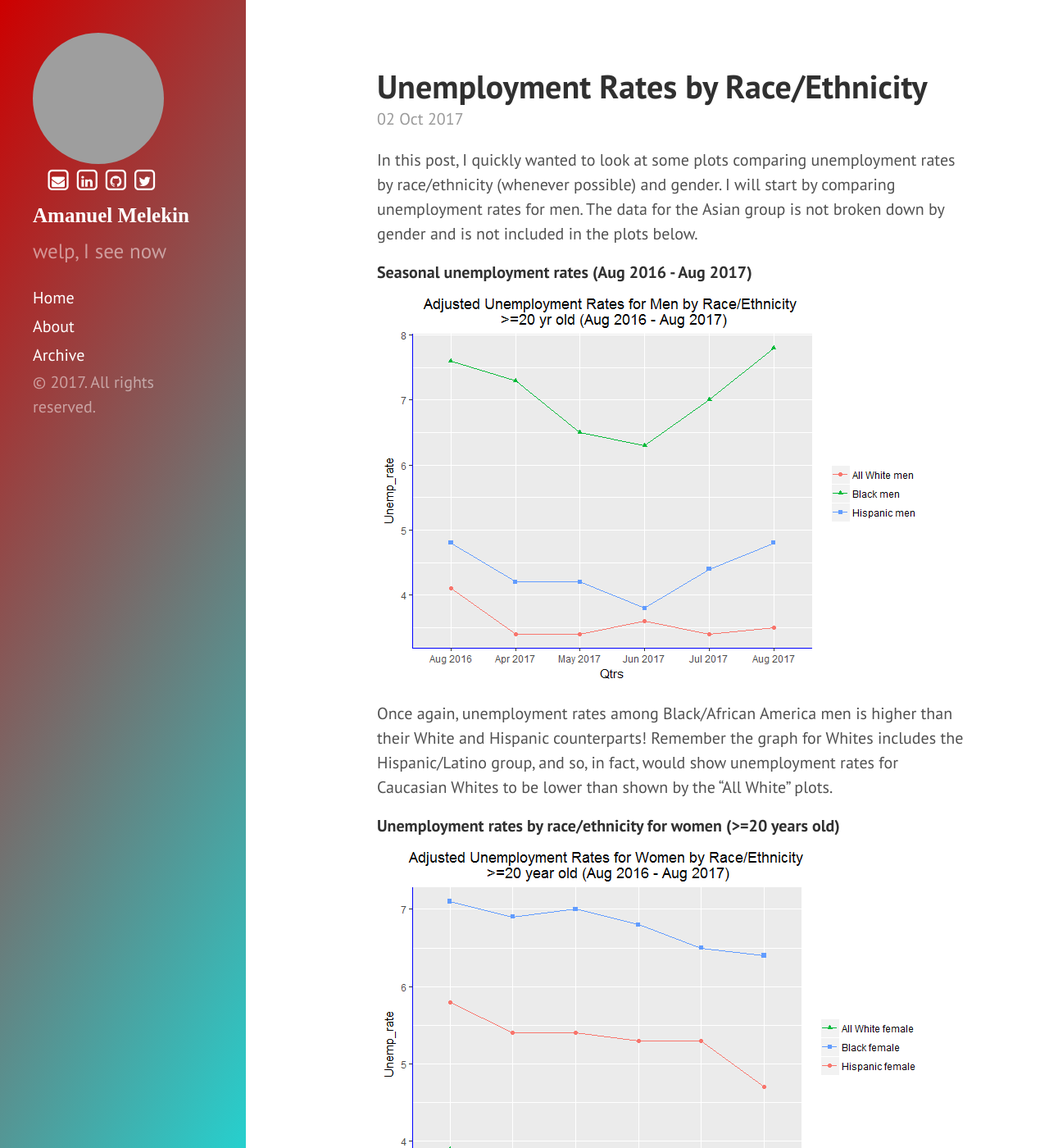
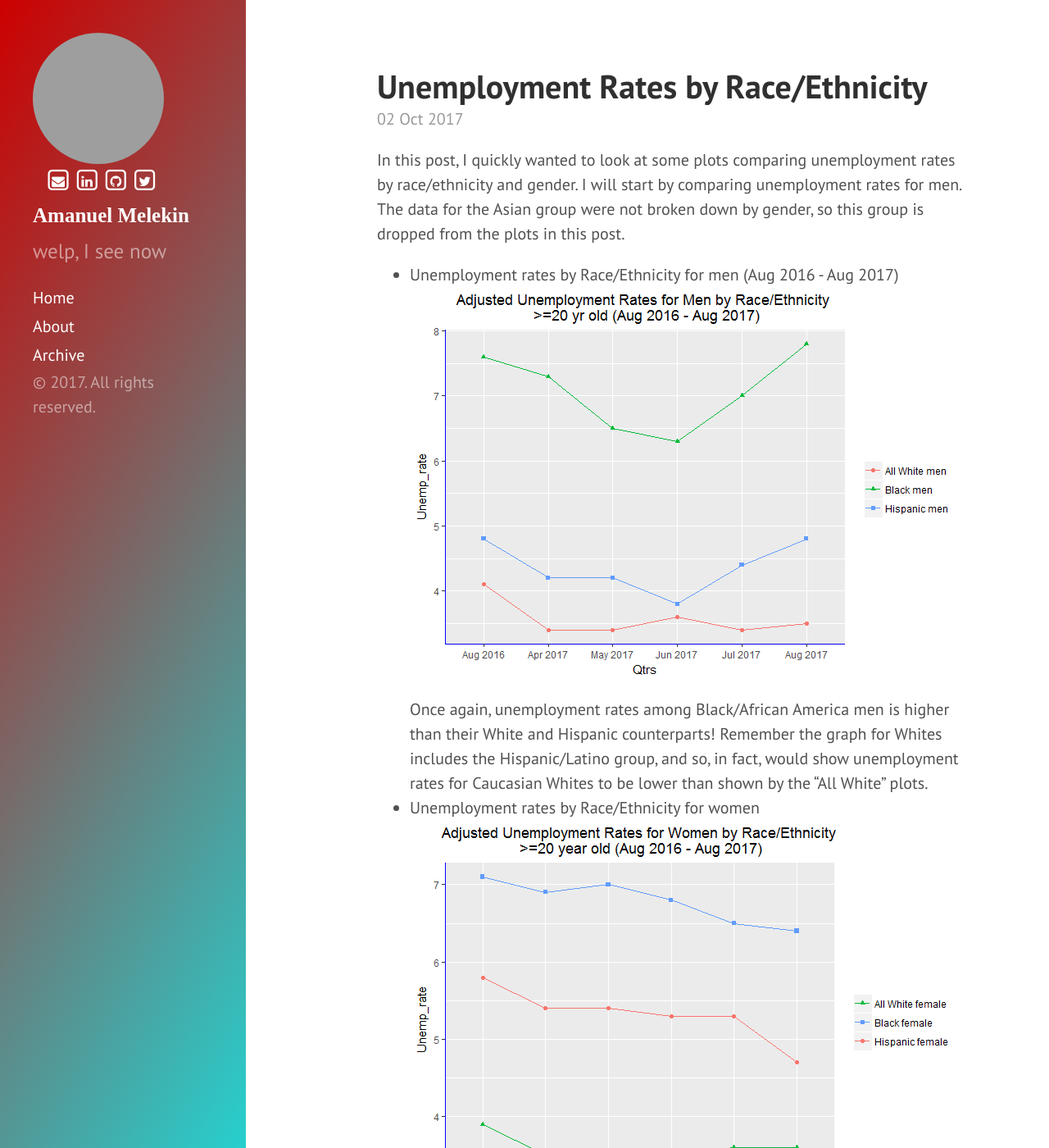
Before and after one commit to azmelekin/azmelekin.github.io, a Jekyll site: the page built from _posts/2017-10-03-unemploymentrates.md, in a window 1280 px wide and 1400 px high. Shown: the whole window at 82% size. Built offline with Jekyll 4.4.1, drawn with Linux system fonts in a browser that asks for light colours; nearby versions of some CDN libraries; some web fonts are replaced; some of the changed text lies outside the part shown; grey boxes are pictures that could not be loaded.

Commit message:
Update 2017-10-03-unemploymentrates.md

```diff
--- a/_posts/2017-10-03-unemploymentrates.md
+++ b/_posts/2017-10-03-unemploymentrates.md
@@ -6,26 +6,16 @@ excerpt_separator: <!--more-->
 categories: firstpost
 ---
 
-In this post, I quickly wanted to look at some plots comparing unemployment rates by race/ethnicity (whenever possible) and gender.
-I will start by comparing unemployment rates for men. The data for the Asian group is not broken down by gender and is not included in the plots below.
-
-#### Seasonal unemployment rates (Aug 2016 - Aug 2017)
-
+In this post, I quickly wanted to look at some plots comparing unemployment rates by race/ethnicity and gender.
+I will start by comparing unemployment rates for men. The data for the Asian group were not broken down by gender, so this group is dropped from the plots in this post.
+- Unemployment rates by Race/Ethnicity for men (Aug 2016 - Aug 2017)
 <img src="/images/unnamed-chunk-6-1.png"/>
-
 <!--more-->
-
 Once again, unemployment rates among Black/African America men is higher than their White and Hispanic counterparts! Remember the graph for Whites includes the Hispanic/Latino group, and so, in fact, would show unemployment rates for Caucasian Whites to be lower than shown by the "All White" plots.
-
-#### Unemployment rates by race/ethnicity for women (>=20 years old)
-
+- Unemployment rates by Race/Ethnicity for women
 <img src="/images/plot-1.png"/>
-
 Adjusted unemployment rates are similarly worse for Black/African American women which is considerably higher than unemployment rates for Whites. But, Hispanic/Latino women appear to be doing better than their male counterparts.
-
-#### Unemployment rates by race/ethnicity & gender (for >= 20 years old)
+- Unemployment rates by Race/Ethnicity & gender
 Combining the two plots above provides the plot below for quick visual comparison by race/ethnicity & gender.
-
 <img src="/images/plot1-1.png"/>
-
 Looking at Race/ethnicity by gender graphs clearly shows consistent higher unemployment rates for Black/African American persons. I can't tell whether Black/Afrircan American men are better off than their male counterparts. However, Latino/Hispanic males fared better than their female counterparts up until the present administration's 6th month of the first year! The disparity between female/male unemployment for Whites (again this includes All Whites), does not appear to indicate huge discrepancy.
```
